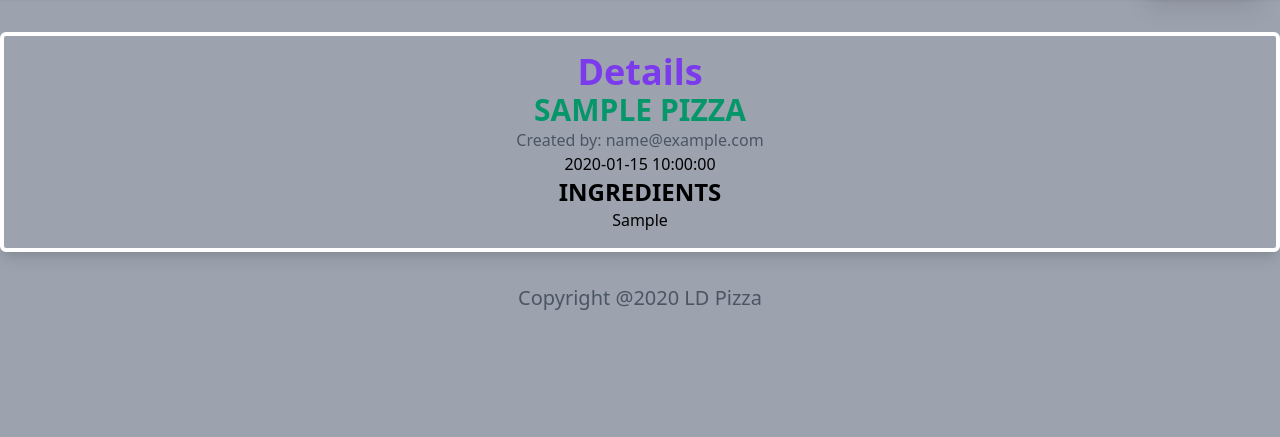
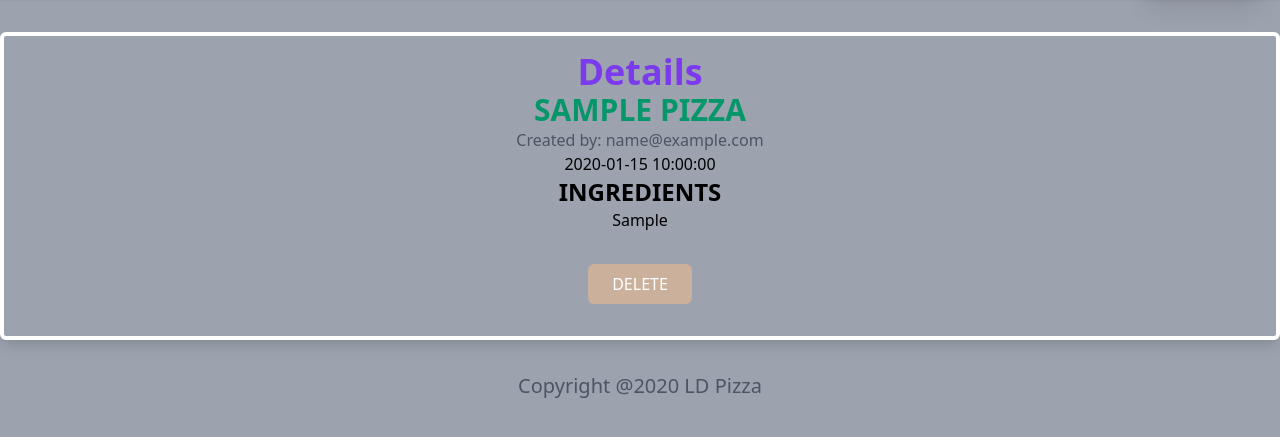
Before and after one commit to khanhleemtp/php-tuts, a PHP site: page /details.php?id=1 in a window 1280 px wide. Shown: the part 56-493 px from the top of the page. Run offline with PHP 8.4, Linux system fonts and the light colour scheme; tables that the repository leaves empty or names only in its code hold one stand-in row (values such as "Sample post").

Commit message:
32-delete-record

```diff
--- a/16-pj-temp/details.php
+++ b/16-pj-temp/details.php
@@ -1,6 +1,22 @@
 <?php
 
     include('config/db_connect.php');
+
+    if(isset($_POST['delete'])) {
+        // avoid sql injection by mysqli_real_escape_string
+        $id_to_delete = mysqli_real_escape_string($conn, $_POST['id_to_delete']);
+        $sql = "DELETE FROM pizzas WHERE id = $id_to_delete";
+
+        if(mysqli_query($conn, $sql)) {
+            // success
+            header('Location: index.php');
+        } else {
+            // failure
+            echo 'Query Error' . mysqli_error($conn);
+        }
+
+    }
+
 
     if(isset($_GET['id'])) {
         $id = mysqli_real_escape_string($conn, $_GET['id']);
@@ -31,7 +47,17 @@
             <h4><?php echo $pizza['created_at'] ?></h4>
             <div class="uppercase font-semibold text-2xl">Ingredients</div>
             <h4><?php echo $pizza['ingredients'] ?></h4>
+
+            <!-- DELTETE FORM -->
+            <form action="details.php" method="POST">
+                <input type="hidden" name="id_to_delete" value="<?php echo $pizza['id']?>">
+                <input
+                class="brand text-white py-2 px-6 mt-8 rounded-md "
+                type="submit" name="delete" value="DELETE" />
+            </form>
+
         <?php else: ?>
+            <h5 class="uppercase font-semibold text-2xl">No such pizza exist</h5>
         <?php endif; ?>
     </div>
 
```
Also changed, not shown: 16-pj-temp/img/pizza.svg (added).
